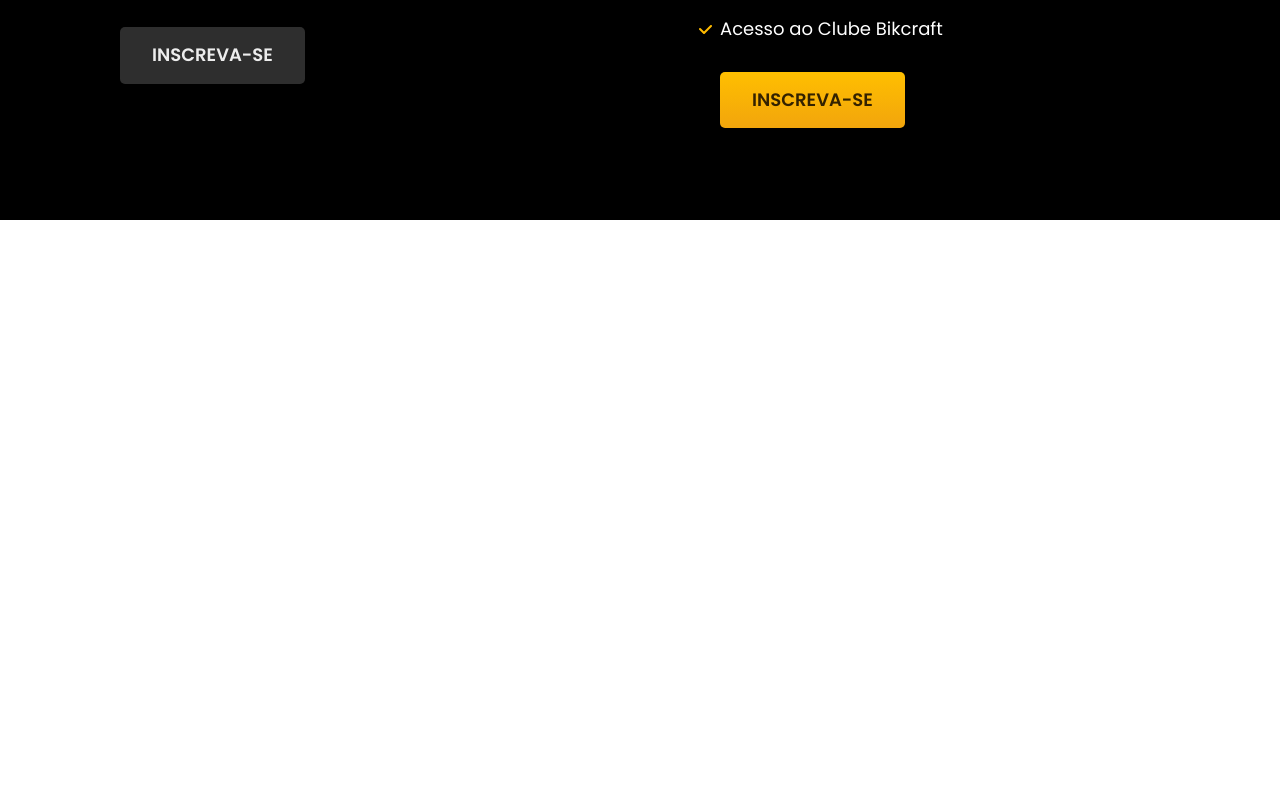
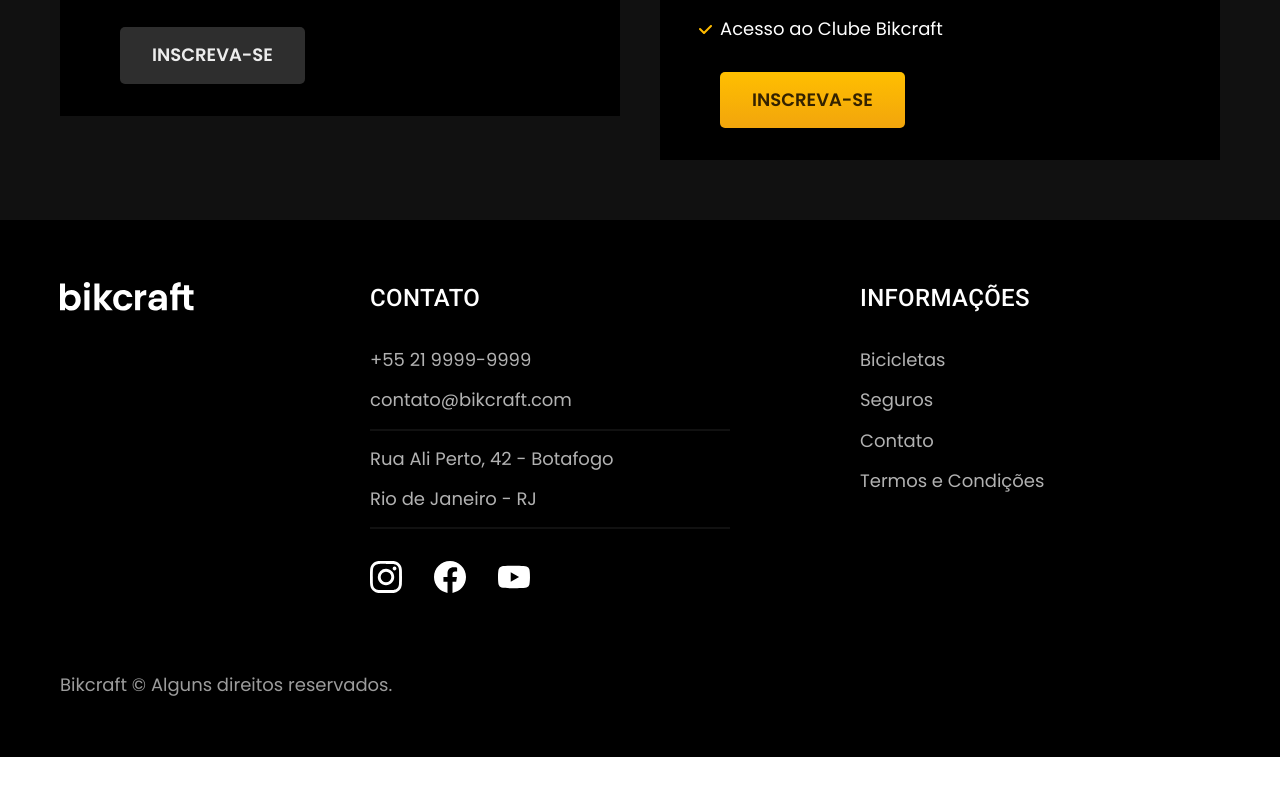
Before and after one commit to brcsilveira/bikcraft, a plain HTML site: page index.html in a window 1280 px wide. Shown: the part 4349-5144 px from the top of the page. After the commit the page ends 5106 px from the top, so only its background shows below. Drawn offline with Linux system fonts and the light colour scheme.

Commit message:
Index finalizada

```diff
--- /dev/null
+++ b/css/global/footer.css
@@ -0,0 +1,65 @@
+.footer-bg {
+  background: var(--cor-12);
+}
+
+.footer {
+  display: grid;
+  grid-template-columns: 3fr 5fr 4fr;
+  gap: 40px;
+  padding-top: 60px;
+  padding-bottom: 60px;
+}
+
+.footer h3 {
+  margin-bottom: 32px;
+}
+
+.footer-contato ul {
+  margin-bottom: 32px;
+}
+
+.footer-contato li:nth-child(even):after {
+  content: "";
+  display: block;
+  max-width: 360px;
+  height: 2px;
+  background: var(--cor-11);
+  margin-top: 16px;
+}
+
+.footer li {
+  margin-bottom: 16px;
+}
+
+.footer-redes {
+  display: flex;
+  gap: 32px;
+}
+
+.footer a:hover {
+  color: var(--cor-0);
+}
+
+.footer-copy {
+  grid-column: 1 / -1;
+  margin-top: 40px;
+}
+
+@media (max-width: 800px) {
+  .footer > img {
+    display: none;
+  }
+  .footer {
+    grid-template-columns: 1fr 1fr;
+  }
+}
+
+@media (max-width: 600px) {
+  .footer {
+    grid-template-columns: 1fr;
+    gap: 60px;
+  }
+  .footer-copy {
+    margin-top: 0px;
+  }
+}
--- a/css/global/global.css
+++ b/css/global/global.css
@@ -2,7 +2,6 @@ body {
   margin: 0px;
   font-family: Arial, Helvetica, sans-serif;
   color: #111111;
-  padding-bottom: 600px;
 }
 
 h1,
--- a/css/seguros/seguros.css
+++ b/css/seguros/seguros.css
@@ -1,5 +1,5 @@
 .seguros-bg {
-  background-color: var(--cor-12);
+  background-color: var(--cor-11);
 }
 
 .seguros {
--- a/css/style.css
+++ b/css/style.css
@@ -3,6 +3,7 @@
 @import "./utilidades/cores.css";
 
 @import "./global/header.css";
+@import "./global/footer.css";
 
 /* Utilidades */
 @import "./utilidades/componentes.css";
--- a/index.html
+++ b/index.html
@@ -159,6 +159,44 @@
     </div>
   </article>
 
+  <footer class="footer-bg">
+    <div class="footer container">
+      <img src="./img/bikcraft.svg" alt="Bikcraft">
+      <div class="footer-contato">
+        <h3 class="font-2-l-b cor-0">Contato</h3>
+        <ul class="font-2-m cor-5">
+          <li><a href="tel:+552199999999">+55 21 9999-9999</a></li>
+          <li><a href="mailto">contato@bikcraft.com</a></li>
+          <li>Rua Ali Perto, 42 - Botafogo</li>
+          <li>Rio de Janeiro - RJ</li>
+        </ul>
+        <div class="footer-redes">
+          <a href="./">
+            <img src="./img/redes/instagram.svg" alt="Instagram">
+          </a>
+          <a href="./">
+            <img src="./img/redes/facebook.svg" alt="Facebook">
+          </a>
+          <a href="./">
+            <img src="./img/redes/youtube.svg" alt="YouTube">
+          </a>
+        </div>
+      </div>
+      <div class="footer-informacoes">
+        <h3 class="font-2-l-b cor-0">Informações</h3>
+        <nav>
+          <ul class="font-1-m cor-5">
+            <li><a href="./bicicletas.html">Bicicletas</a></li>
+            <li><a href="./seguros.html">Seguros</a></li>
+            <li><a href="./contato.html">Contato</a></li>
+            <li><a href="./termos.html">Termos e Condições</a></li>
+          </ul>
+        </nav>
+      </div>
+      <p class="footer-copy font-2-m cor-6">Bikcraft © Alguns direitos reservados.</p>
+    </div>
+  </footer>
+
 </body>
 
 </html>
```
